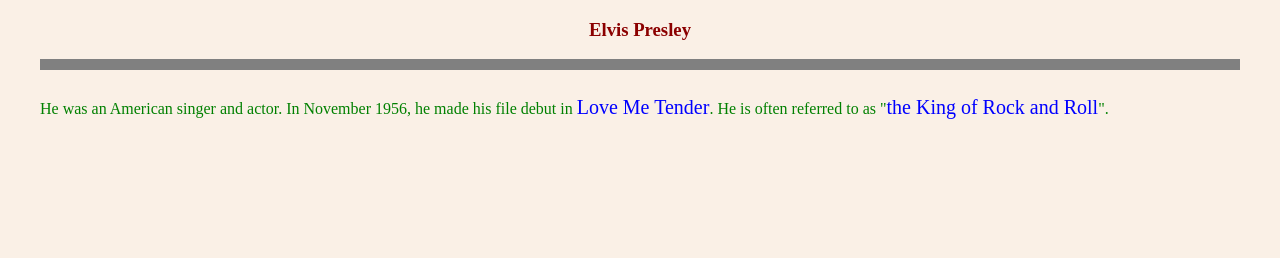
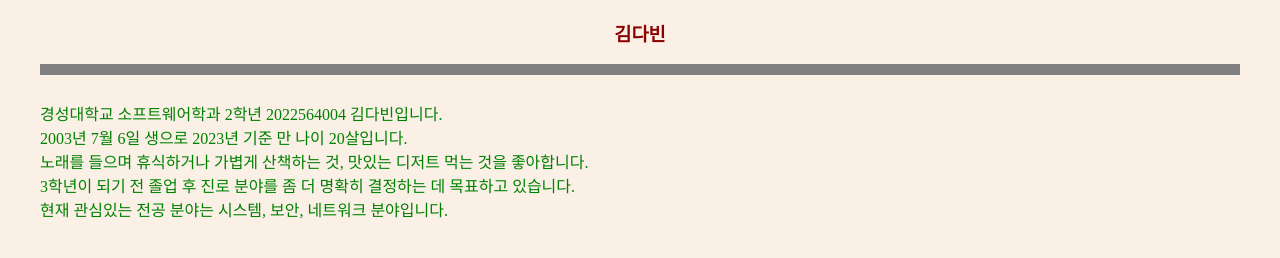
Before and after one commit to tealight03/2023WebProgramming, a plain HTML site: page 1week/자기소개HTML페이지만들기.html in a window 1280 px wide. Drawn offline with Linux system fonts and the light colour scheme.

Commit message:
1week tasks upload

```diff
--- a/1week/자기소개HTML페이지만들기.html
+++ b/1week/자기소개HTML페이지만들기.html
@@ -30,11 +30,13 @@
     </script>
 </head>
 <body>
-    <h3>Elvis Presley</h3>
+    <h3 onmouseover="show()" onmouseout="hide()">김다빈</h3>
     <hr>
     <div><img id="fig" src=""></div>
-    He was an American singer and actor. In November 1956,
-    he made his file debut in <span onmouseover="show()" onmouseout="hide()">Love Me Tender</span>. He is often referred to as
-    "<span>the King of Rock and Roll</span>".
+    경성대학교 소프트웨어학과 2학년 2022564004 김다빈입니다.
+    <br>2003년 7월 6일 생으로 2023년 기준 만 나이 20살입니다.
+    <br>노래를 들으며 휴식하거나 가볍게 산책하는 것, 맛있는 디저트 먹는 것을 좋아합니다.
+    <br>3학년이 되기 전 졸업 후 진로 분야를 좀 더 명확히 결정하는 데 목표하고 있습니다.
+    <br>현재 관심있는 전공 분야는 시스템, 보안, 네트워크 분야입니다.
 </body>
 </html>
```
Also changed, not shown: 1 other file.
